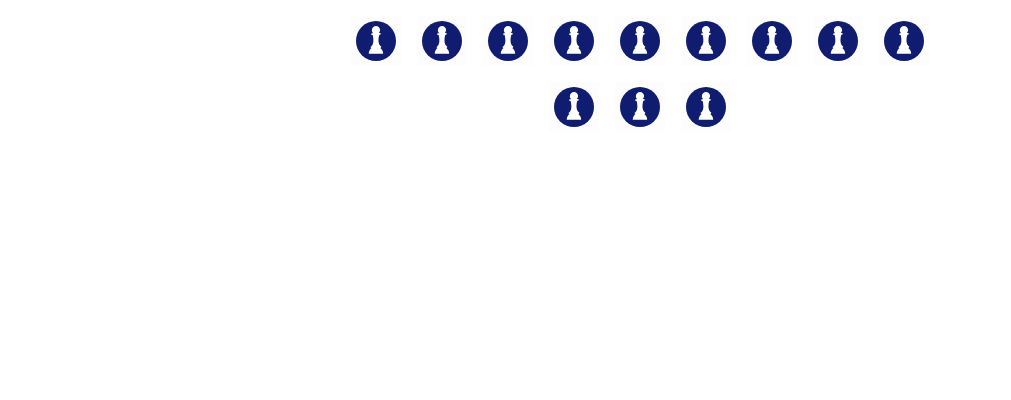
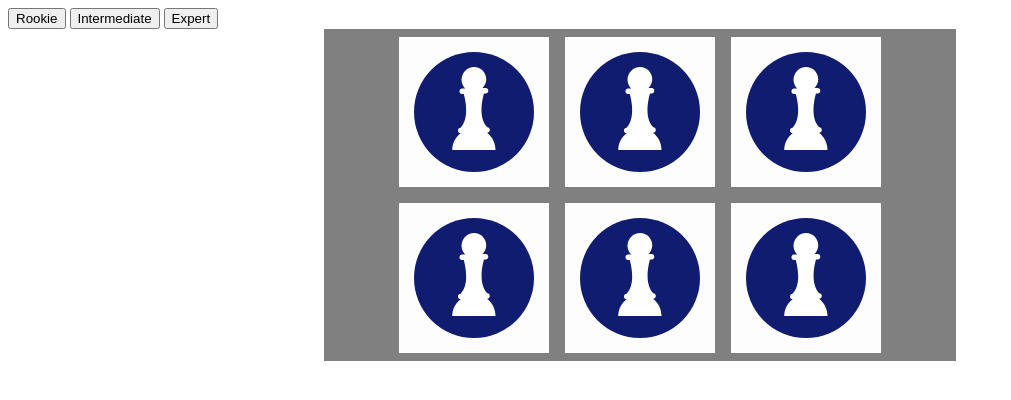
Before and after one commit to stefOuroboros/memory_js, a plain HTML site: page index.html in a window 1280 px wide. Shown: the whole page, without its empty margins (0-1011 px from the left). Drawn offline with Linux system fonts and the light colour scheme.

Commit message:
tp started, did homePages.js but not sure if that's a good idea

```diff
--- a/index.html
+++ b/index.html
@@ -8,6 +8,7 @@
     <script type="module" charset="utf-8" src="imports.js"></script>
 </head>
 <body>
-    <game-grid numberImages="6" repeatImages ="2"></game-grid>
+    <homePage></homePage>
+    <game-grid difficulty="rookie" numberImages="3" repeatImages ="2"></game-grid>
 </body>
 </html>
--- a/modules/components/grid.js
+++ b/modules/components/grid.js
@@ -3,6 +3,9 @@ import { range } from "../utils/utils.js";
 import { EventBus } from "../utils/EventBus.js";
 
 const template = `
+    <button class="difficulty" id="rookie" value="1">Rookie</button>
+    <button class="difficulty" id="intermediate" value="2">Intermediate</button>
+    <button class="difficulty" id="expert" value="3">Expert</button>
     <style>
         .grid-container {
             width: 50%;
@@ -11,11 +14,12 @@ const template = `
             flex-wrap: wrap;
             justify-content: center;
             align-content: center;
+            background-color: grey;
         }
         .grid-cell {
             position: relative;
-            height: 50px;
-            width: 50px;
+            height: 150px;
+            width: 150px;
             margin: 8px;
             background-color: black;
         }
@@ -24,6 +28,16 @@ const template = `
 class GameGrid extends HTMLElement {
 
     // Handler attribute
+    static get observedAttributes() {
+        return ["difficulty"];
+    }
+
+    get difficulty() {
+        return JSON.parse(this.getAttribute("difficulty").toLowerCase());
+    }
+    set difficulty(value) {
+        this.setAttribute("difficulty", value);
+    }
 
     get numberImages() {
         return parseInt(this.getAttribute("numberImages"), 10);
@@ -44,9 +58,10 @@ class GameGrid extends HTMLElement {
         super();
 
         this.attachShadow({ mode: "open" });
-        this.numberImages   = this.numberImages || 6;
+        this.numberImages   = this.numberImages || 3;
         this.repeatImages   = this.repeatImages || 2;
-        this.listImages     = getRandomListImages(this.numberImages);
+        this.listImages = getRandomListImages(this.numberImages);
+        this.difficulty = null;
         this.mapping = [];
         console.log(this.listImages);
 
--- a/modules/components/images.js
+++ b/modules/components/images.js
@@ -45,7 +45,6 @@ class GameImage extends HTMLElement {
         this.found = false;
         this.turned = false;
         this.path = null;
-
         this.addEventListener('click', event => {
             if (this.turned === false && this.found === false) {
                 this.turned = true;
--- a/modules/utils/utils.js
+++ b/modules/utils/utils.js
@@ -1,4 +1,3 @@
 export function range(size) {
-    console.log(Array.apply(null, Array(size)).map((value, index) => index));
     return Array.apply(null, Array(size)).map((value, index) => index);
 }
```
Also changed, not shown: modules/components/homePage.js (added, +21 -0 lines).
